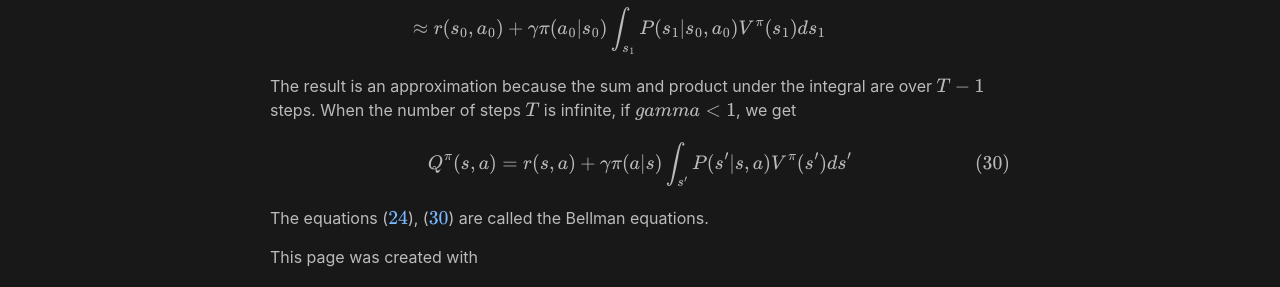
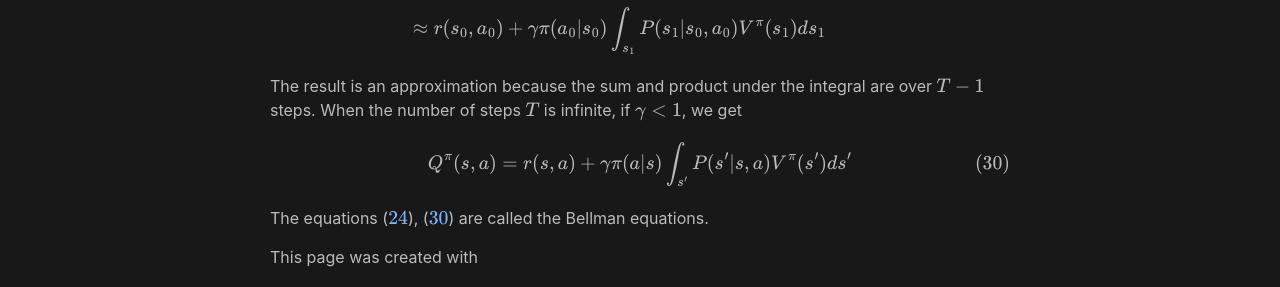
Before and after one commit to analytiq-hub/sigagent.github.io, a Jekyll site: the page built from machine_learning/_posts/2021-01-22-reinforce.md, in a window 1280 px wide and 900 px high, scrolled down 5988 px. Shown: the part 163-450 px from the top of the window. Built offline with Jekyll 4.4.1, drawn with Linux system fonts in a browser that asks for light colours; formulas are drawn with MathJax 3; a script that is not in the unit is left out.

Commit message:
*** empty log message ***

```diff
--- a/machine_learning/_posts/2021-01-22-reinforce.md
+++ b/machine_learning/_posts/2021-01-22-reinforce.md
@@ -221,7 +221,7 @@ Q^\pi(s_0, a_0) & = \int_{s_1, a_1, ...} \sum_{t=0}^{T} \gamma^{t} r(s_t, a_t) p
 \end{align}
 $$
 
-The result is an approximation because the sum and product under the integral are over $$T-1$$ steps. When the number of steps $$T$$ is infinite, if $$gamma \lt 1$$, we get
+The result is an approximation because the sum and product under the integral are over $$T-1$$ steps. When the number of steps $$T$$ is infinite, if $$\gamma \lt 1$$, we get
 
 $$
 \begin{align} \label{eq:q_bellman}
```
